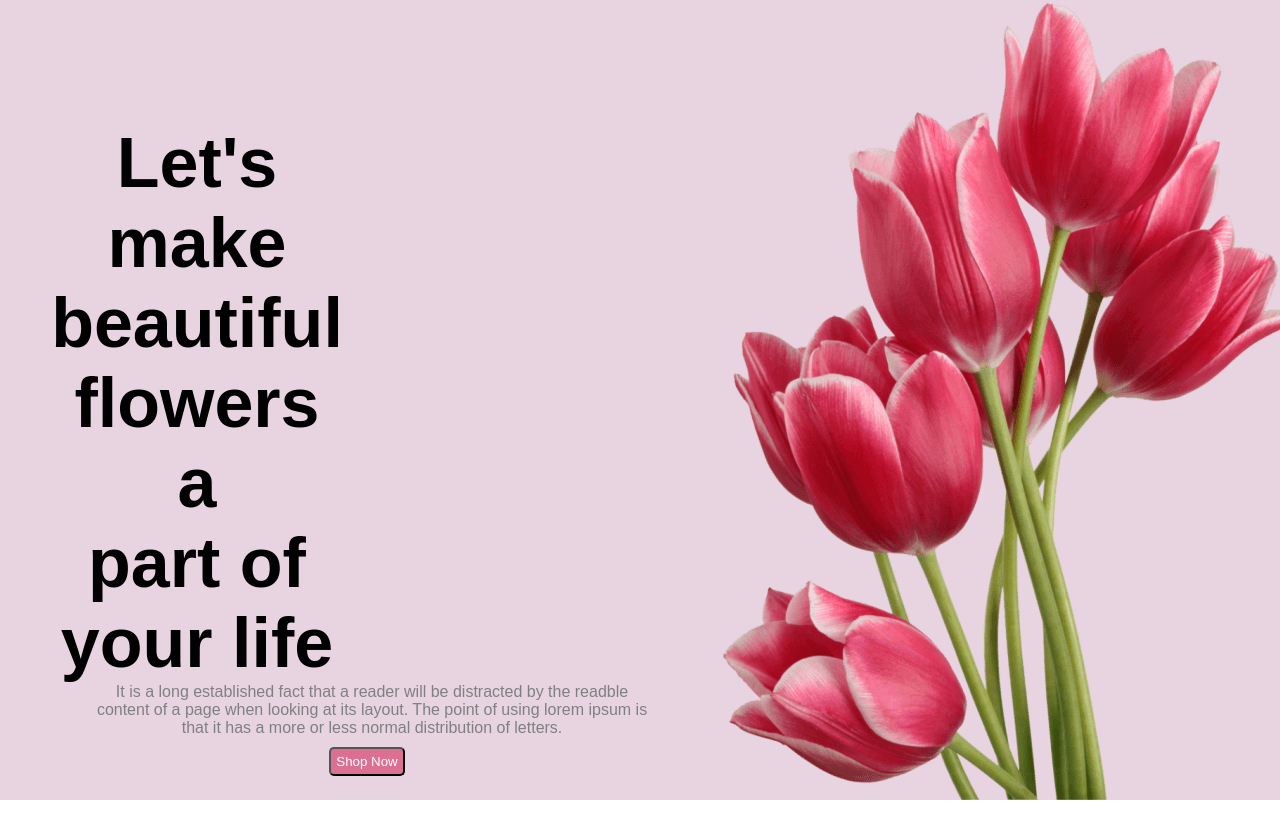
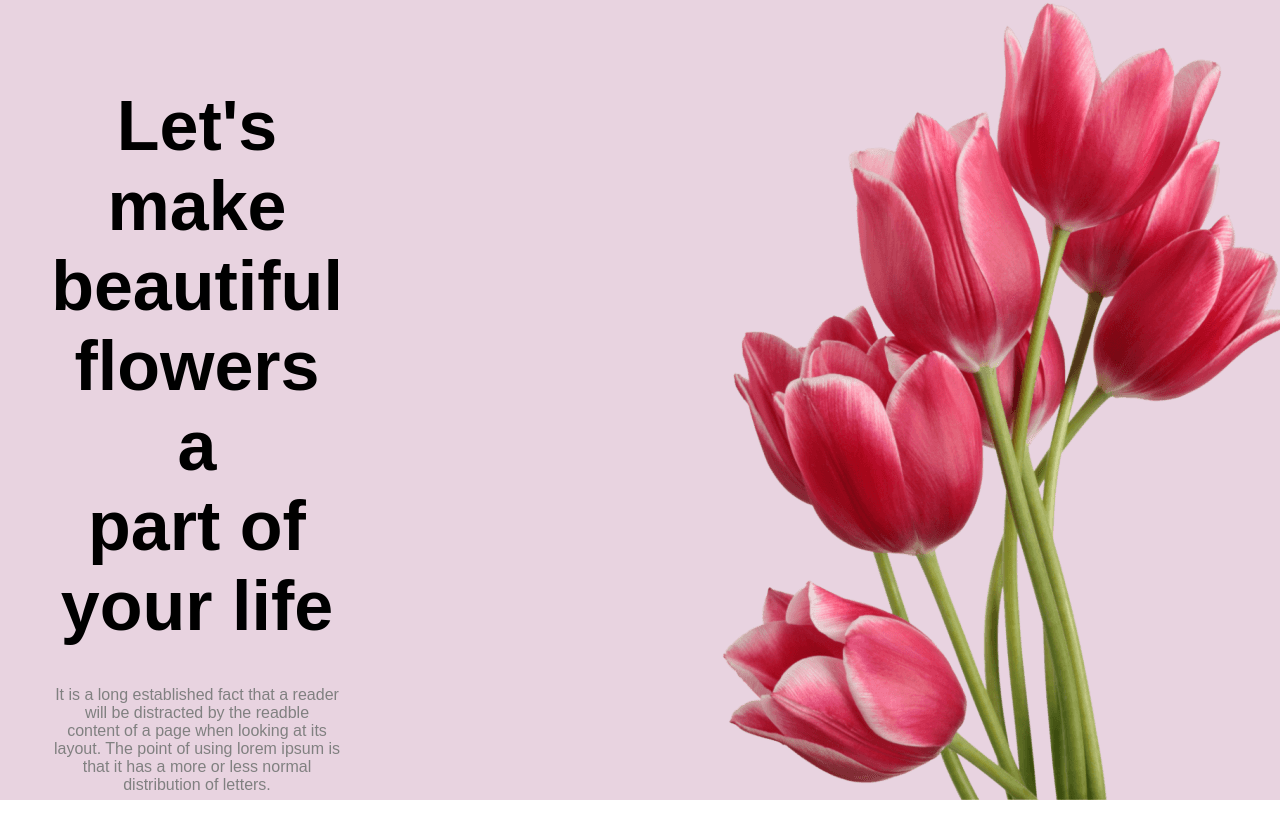
Before and after one commit to hasan201153248/assignment-1, a plain HTML site: page index.html in a window 1280 px wide. Shown: the top 817 px of the page. Drawn offline with Linux system fonts and the light colour scheme.

Commit message:
first section margin fix

```diff
--- a/style.css
+++ b/style.css
@@ -21,28 +21,35 @@ body{
 .header{
     font-weight: bold;
     font-size: 70px;
-    padding-top: 50px;
+    padding-top: 20px;
     padding-bottom: 0;
     margin-left: 99px;
     margin-right: 350px;
     margin-top: 99px;
-    margin-bottom: 0;
+    margin-bottom: 20px;
 
 
 }
 .paragraph{
     color: gray;
     margin-left: 99px;
+    margin-right: 350px;
+    margin-bottom: 20px;
+    padding-top: 20px;
+    padding-bottom: 20px;
 
 }
 .btn{
    background-color:palevioletred;
    color: white;
-   margin: 10px;
-   padding: 5px;
+   margin: 10px 30px;
+   padding: 8px;
    border-radius: 5px;
-   margin-left: 99px;
    margin-bottom: 50px;
+   position: absolute;
+   left: 90px;
+   border: none;
+
 }
 .image-1{
     flex: 1;
```
